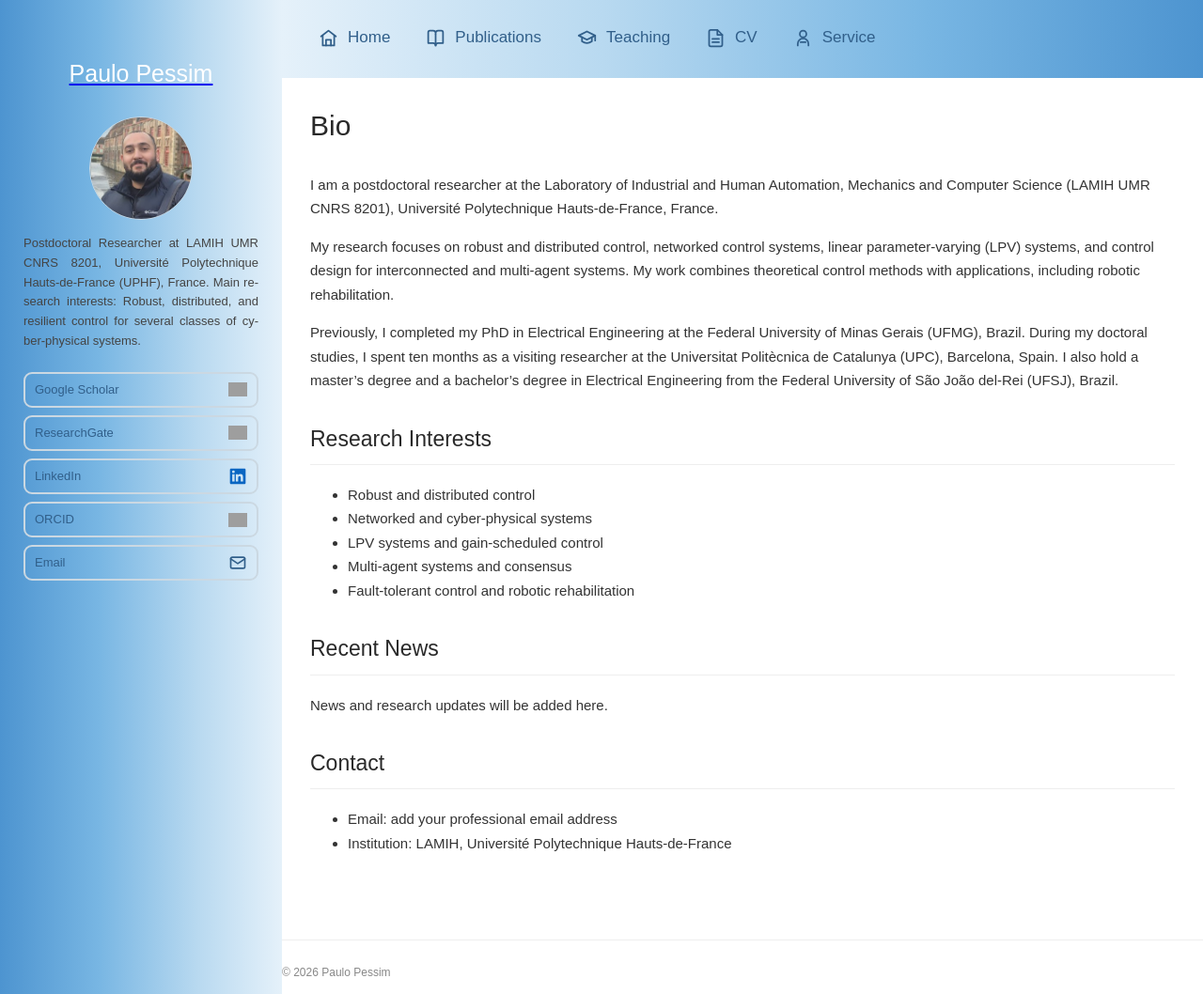
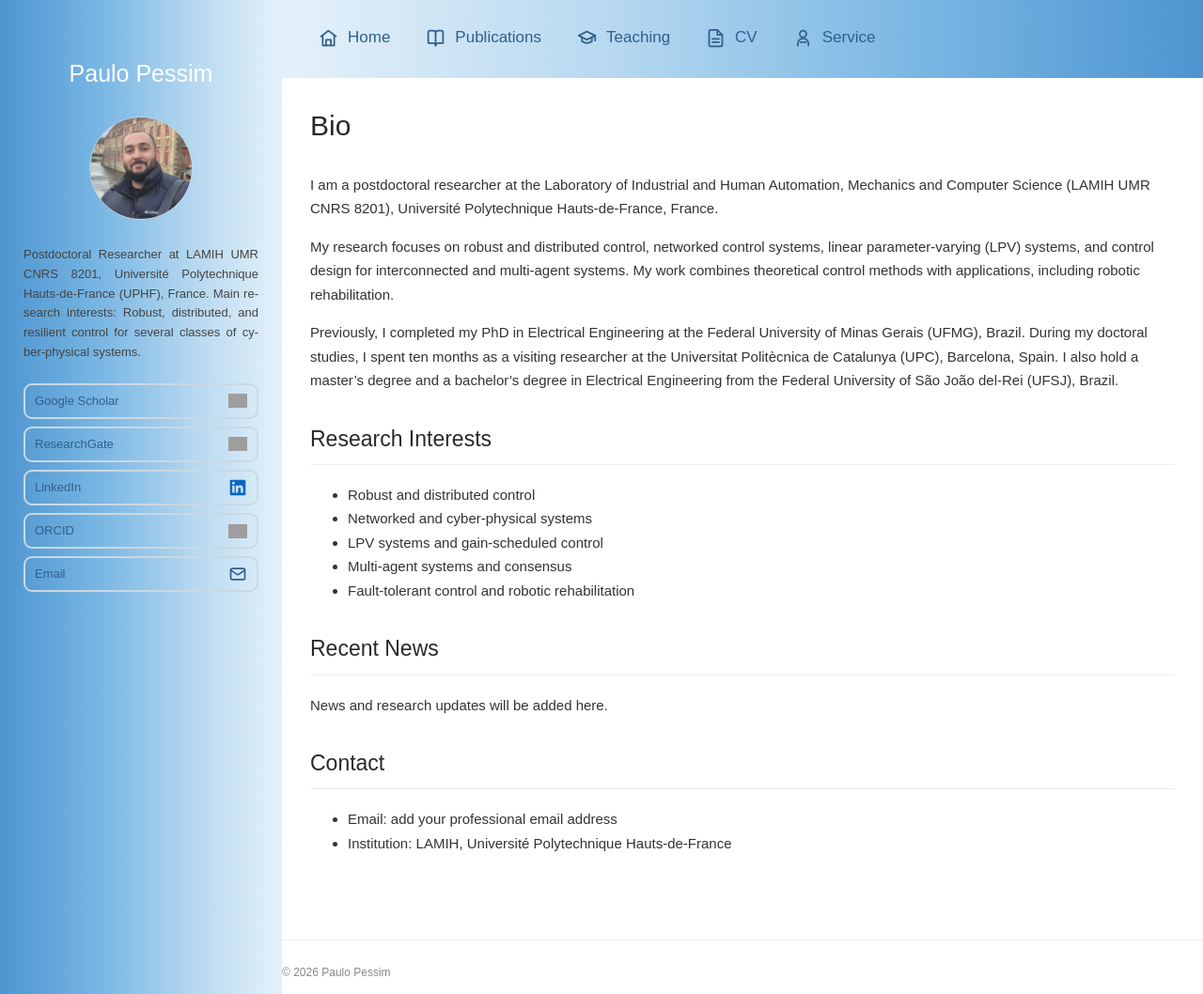
Before and after one commit to ppessim/ppessim.github.io, a Jekyll site: the page built from index.md, in a window 1280 px wide and 1058 px high. Shown: the whole window at 94% size. Built offline with Jekyll 4.4.1, drawn with Linux system fonts in a browser that asks for light colours; grey boxes are pictures that could not be loaded.

Commit message:
Update style.css

```diff
--- a/assets/css/style.css
+++ b/assets/css/style.css
@@ -56,7 +56,7 @@ body {
   overflow-y: auto;
 }
 
-profile-link {
+.profile-link {
   display: flex;
   flex-direction: column;
   align-items: center;
```
